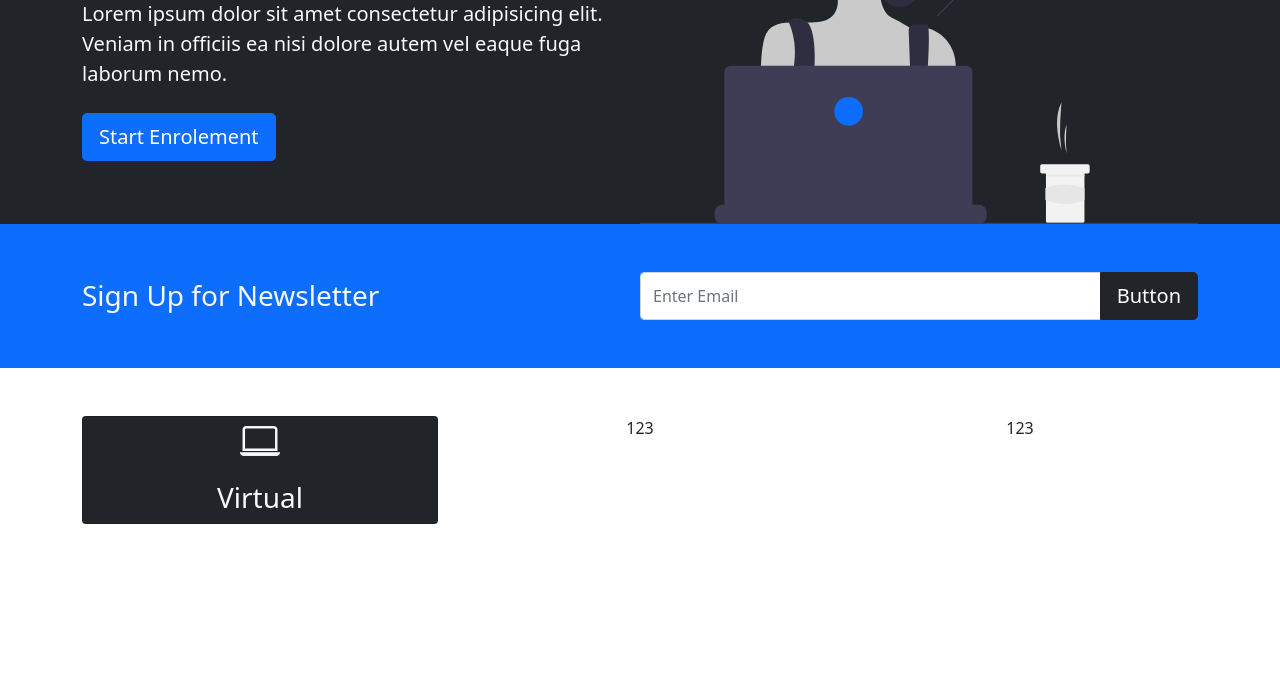
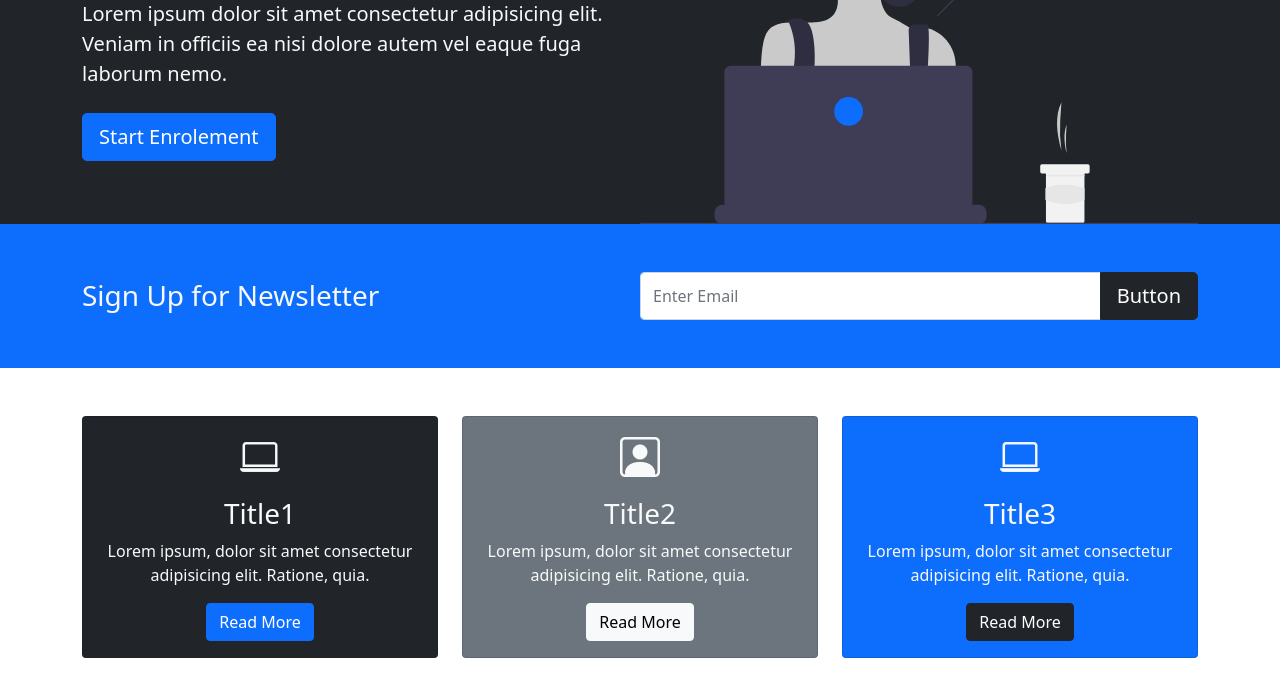
Before and after one commit to hamidzare71/sampleProject, a plain HTML site: page bootstrap/index.html in a window 1280 px wide. Shown: the part 257-954 px from the top of the page. Before the commit the page ends 829 px from the top, so only its background shows below. Drawn offline with nearby package versions, Linux system fonts and the light colour scheme.

Commit message:
boxes cards

```diff
--- a/bootstrap/index.html
+++ b/bootstrap/index.html
@@ -101,16 +101,54 @@
         <div class="row text-center">
           <div class="col-md">
             <div class="card bg-dark text-light">
-              <div class="h1 mb-3">
-                <i class="bi bi-laptop"></i>
+              <div class="card-body text-center">
+                <div class="h1 mb-3">
+                  <i class="bi bi-laptop"></i>
+                </div>
+                <h3 class="card-title">Title1</h3>
+                <p class="card-text">
+                  Lorem ipsum, dolor sit amet consectetur adipisicing elit.
+                  Ratione, quia.
+                </p>
+                <a href="#" class="btn btn-primary">Read More</a>
               </div>
-              <h3 class="card-title">
-                Virtual
-              </h3>
             </div>
           </div>
-          <div class="col-md">123</div>
-          <div class="col-md">123</div>
+          <!-- second -->
+          <div class="col-md">
+            <div class="card bg-secondary text-light">
+              <div class="card-body text-center">
+                <div class="h1 mb-3">
+                  <i class="bi bi-person-square"></i>
+                </div>
+                <h3 class="card-title">Title2</h3>
+                <p class="card-text">
+                  Lorem ipsum, dolor sit amet consectetur adipisicing elit.
+                  Ratione, quia.
+                </p>
+                <a href="#" class="btn btn-light">Read More</a>
+              </div>
+            </div>
+          </div>
+
+          <!-- three -->
+          <div class="col-md">
+            <div class="card bg-primary text-light">
+              <div class="card-body text-center">
+                <div class="h1 mb-3">
+                  <i class="bi bi-laptop"></i>
+                </div>
+                <h3 class="card-title">Title3</h3>
+                <p class="card-text">
+                  Lorem ipsum, dolor sit amet consectetur adipisicing elit.
+                  Ratione, quia.
+                </p>
+                <a href="#" class="btn btn-dark">Read More</a>
+              </div>
+            </div>
+          </div>
+
+          <!-- end -->
         </div>
       </div>
     </section>
```
